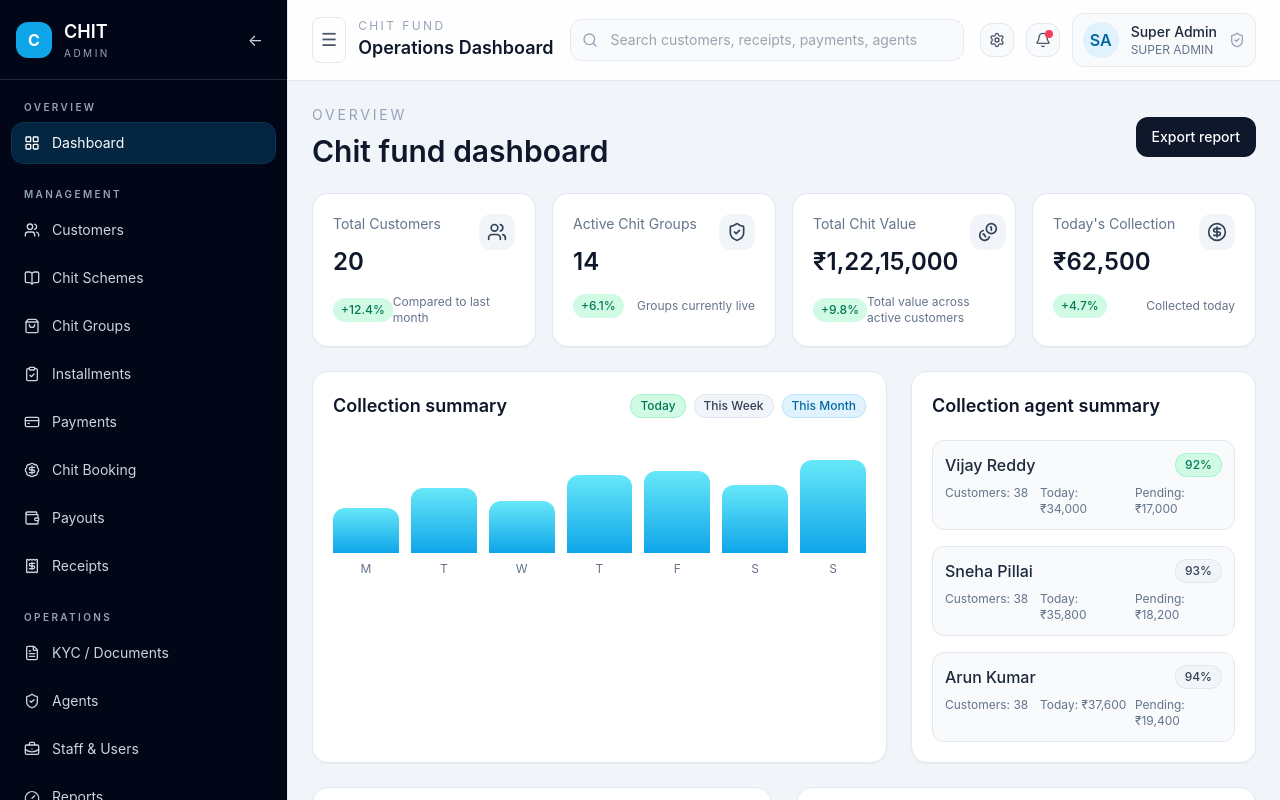
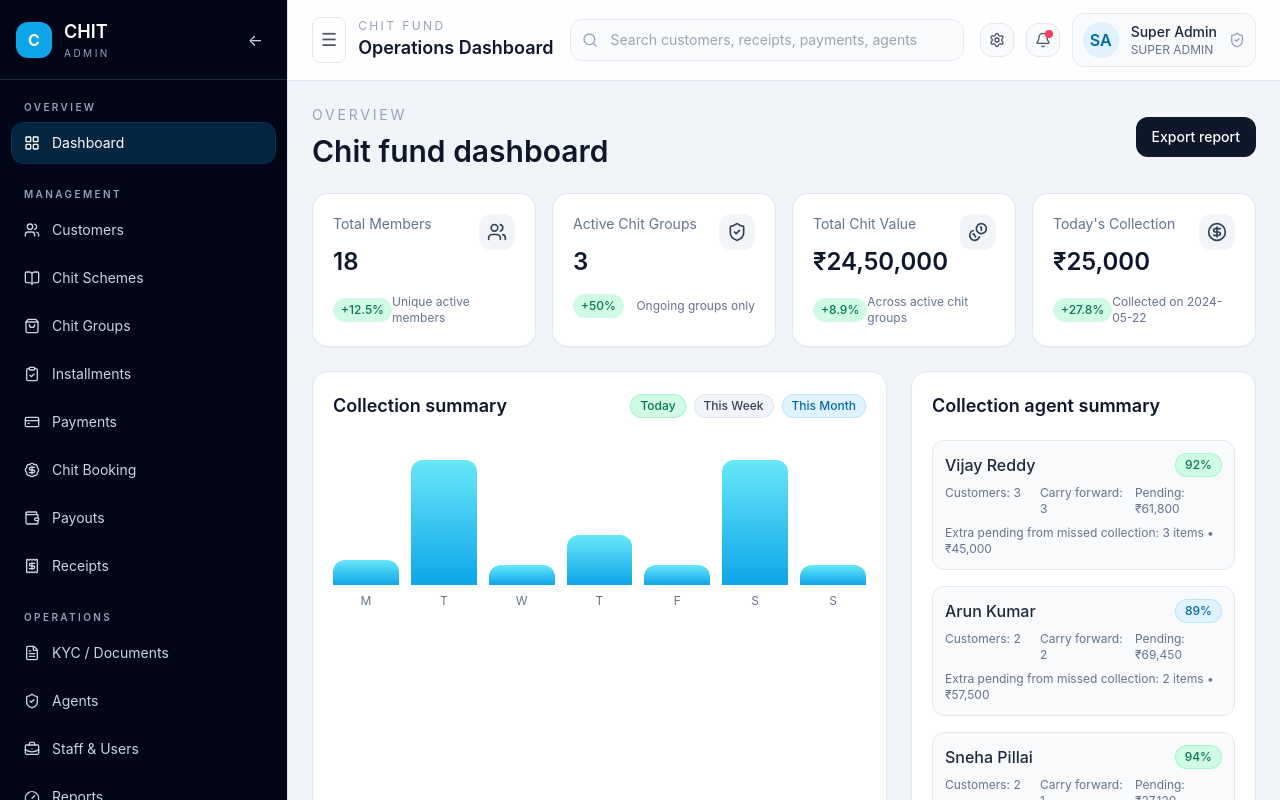
Before and after one commit to Gowtham7610124/chitfund, a React (Vite) app: page /login in a window 1280 px wide. Both pictures are taken after a click on the button "Login". Built offline with nearby package versions, Linux system fonts and the light colour scheme.

Commit message:
Update dashboard metrics and pending collections logic

```diff
--- a/src/pages/DashboardPage.tsx
+++ b/src/pages/DashboardPage.tsx
@@ -1,7 +1,15 @@
 import { CircleDollarSign, Coins, ShieldCheck, Users } from 'lucide-react'
+import { useMemo, useState } from 'react'
 import { Badge } from '../components/Badge'
 import { StatCard } from '../components/StatCard'
-import { getDashboardMetrics, getPendingCollections, getRecentPayments, getUpcomingAuctions } from '../services/dashboardService'
+import {
+  getCollectionAgentSummary,
+  getCollectionSummary,
+  getDashboardMetrics,
+  getPendingCollections,
+  getRecentPayments,
+  getUpcomingAuctions,
+} from '../services/dashboardService'
 import { formatCurrency } from '../utils/currency'
 import { formatDate } from '../utils/date'
 
@@ -9,7 +17,52 @@ export const DashboardPage = () => {
   const metrics = getDashboardMetrics()
   const recentPayments = getRecentPayments()
   const upcomingAuctions = getUpcomingAuctions()
-  const pendingCollections = getPendingCollections()
+  const pendingCollectionsRaw = getPendingCollections()
+  const collectionSummary = getCollectionSummary()
+  const collectionAgentSummary = getCollectionAgentSummary()
+
+  const [searchTerm, setSearchTerm] = useState('')
+  const [filterField, setFilterField] = useState<'all' | 'name' | 'group' | 'number'>('all')
+  const [page, setPage] = useState(1)
+  const pageSize = 6
+
+  const filteredPendingCollections = useMemo(() => {
+    const normalizedTerm = searchTerm.trim().toLowerCase()
+
+    return pendingCollectionsRaw.filter((item) => {
+      const customerName = item.customerId || ''
+      const groupLabel = item.groupId || ''
+      const numberLabel = `#${item.installmentNumber}`
+
+      const matchesTerm = !normalizedTerm ||
+        customerName.toLowerCase().includes(normalizedTerm) ||
+        groupLabel.toLowerCase().includes(normalizedTerm) ||
+        numberLabel.toLowerCase().includes(normalizedTerm)
+
+      const matchesField =
+        filterField === 'all' ||
+        (filterField === 'name' && customerName.toLowerCase().includes(normalizedTerm || '')) ||
+        (filterField === 'group' && groupLabel.toLowerCase().includes(normalizedTerm || '')) ||
+        (filterField === 'number' && numberLabel.toLowerCase().includes(normalizedTerm || ''))
+
+      return matchesTerm && matchesField
+    })
+  }, [filterField, pendingCollectionsRaw, searchTerm])
+
+  const totalPages = Math.max(1, Math.ceil(filteredPendingCollections.length / pageSize))
+  const paginatedPendingCollections = filteredPendingCollections.slice((page - 1) * pageSize, page * pageSize)
+
+  const financialSummary = useMemo(() => {
+    const collectionTotal = recentPayments.reduce((sum, payment) => sum + payment.amount, 0)
+    const expenseTotal = 820000
+    const netSummary = collectionTotal - expenseTotal
+
+    return {
+      collectionTotal,
+      expenseTotal,
+      netSummary,
+    }
+  }, [recentPayments])
 
   return (
     <div className="space-y-6">
@@ -31,7 +84,7 @@ export const DashboardPage = () => {
             trend={metric.trend}
             description={metric.description}
             icon={
-              metric.label === 'Total Customers' ? <Users className="h-5 w-5" /> :
+              metric.label === 'Total Members' ? <Users className="h-5 w-5" /> :
               metric.label === 'Active Chit Groups' ? <ShieldCheck className="h-5 w-5" /> :
               metric.label === 'Total Chit Value' ? <Coins className="h-5 w-5" /> :
               <CircleDollarSign className="h-5 w-5" />
@@ -51,10 +104,14 @@ export const DashboardPage = () => {
             </div>
           </div>
           <div className="grid grid-cols-7 items-end gap-3 pt-6">
-            {[45, 65, 52, 78, 82, 68, 93].map((value, index) => (
-              <div key={value + String(index)} className="flex flex-col items-center gap-2">
-                <div className="w-full rounded-t-xl bg-gradient-to-t from-sky-500 to-cyan-300" style={{ height: `${value}px` }} />
-                <span className="text-xs text-slate-500">{['M', 'T', 'W', 'T', 'F', 'S', 'S'][index]}</span>
+            {collectionSummary.map((entry) => (
+              <div key={entry.day} className="flex flex-col items-center gap-2">
+                <div
+                  className="w-full rounded-t-xl bg-gradient-to-t from-sky-500 to-cyan-300"
+                  style={{ height: `${Math.max(20, (entry.amount / 20000) * 100)}px` }}
+                  title={`${entry.label}`}
+                />
+                <span className="text-xs text-slate-500">{entry.day.slice(0, 1)}</span>
               </div>
             ))}
           </div>
@@ -63,16 +120,22 @@ export const DashboardPage = () => {
         <div className="rounded-2xl border border-slate-200 bg-white p-5 shadow-sm">
           <h3 className="text-lg font-semibold text-slate-900">Collection agent summary</h3>
           <div className="mt-5 space-y-4">
-            {['Vijay Reddy', 'Sneha Pillai', 'Arun Kumar'].map((agent, index) => (
-              <div key={agent} className="rounded-xl border border-slate-200 bg-slate-50 p-3">
+            {collectionAgentSummary.map((agent) => (
+              <div key={agent.name} className="rounded-xl border border-slate-200 bg-slate-50 p-3">
                 <div className="flex items-center justify-between">
-                  <p className="font-medium text-slate-800">{agent}</p>
-                  <Badge label={`${92 + index}%`} tone={index === 0 ? 'success' : 'neutral'} />
+                  <p className="font-medium text-slate-800">{agent.name}</p>
+                  <Badge
+                    label={`${agent.performance}%`}
+                    tone={agent.performance >= 90 ? 'success' : agent.performance >= 80 ? 'info' : 'neutral'}
+                  />
                 </div>
                 <div className="mt-2 grid grid-cols-3 gap-2 text-xs text-slate-500">
-                  <span>Customers: 38</span>
-                  <span>Today: ₹{(34000 + index * 1800).toLocaleString('en-IN')}</span>
-                  <span>Pending: ₹{(17000 + index * 1200).toLocaleString('en-IN')}</span>
+                  <span>Customers: {agent.customers}</span>
+                  <span>Carry forward: {agent.carryForwardCount}</span>
+                  <span>Pending: {formatCurrency(agent.pendingCollection)}</span>
+                </div>
+                <div className="mt-2 text-xs text-slate-500">
+                  Extra pending from missed collection: {agent.carryForwardCount} items • {formatCurrency(agent.carryForwardAmount)}
                 </div>
               </div>
             ))}
@@ -139,16 +202,41 @@ export const DashboardPage = () => {
       </div>
 
       <section className="rounded-2xl border border-slate-200 bg-white p-5 shadow-sm">
-        <div className="mb-4 flex items-center justify-between">
+        <div className="mb-4 flex items-center justify-between gap-4">
           <h3 className="text-lg font-semibold text-slate-900">Pending collections</h3>
-          <button type="button" className="text-sm text-sky-600">Follow up</button>
+          <div className="flex flex-col gap-2 sm:flex-row sm:items-center">
+            <input
+              type="text"
+              value={searchTerm}
+              onChange={(event) => {
+                setSearchTerm(event.target.value)
+                setPage(1)
+              }}
+              placeholder="Search name, group or number"
+              className="rounded-lg border border-slate-200 bg-slate-50 px-3 py-2 text-sm text-slate-700 outline-none focus:border-sky-400"
+            />
+            <select
+              value={filterField}
+              onChange={(event) => {
+                setFilterField(event.target.value as 'all' | 'name' | 'group' | 'number')
+                setPage(1)
+              }}
+              className="rounded-lg border border-slate-200 bg-slate-50 px-3 py-2 text-sm text-slate-700 outline-none focus:border-sky-400"
+            >
+              <option value="all">All</option>
+              <option value="name">Name</option>
+              <option value="group">Chit group</option>
+              <option value="number">Number</option>
+            </select>
+          </div>
         </div>
+
         <div className="overflow-x-auto">
           <table className="min-w-full text-left text-sm">
             <thead>
               <tr className="border-b border-slate-200 text-slate-500">
                 <th className="pb-3 pr-4 font-medium">Customer</th>
-                <th className="pb-3 pr-4 font-medium">Chit</th>
+                <th className="pb-3 pr-4 font-medium">Chit group</th>
                 <th className="pb-3 pr-4 font-medium">Installment</th>
                 <th className="pb-3 pr-4 font-medium">Amount</th>
                 <th className="pb-3 pr-4 font-medium">Due date</th>
@@ -157,7 +245,7 @@ export const DashboardPage = () => {
               </tr>
             </thead>
             <tbody>
-              {pendingCollections.map((item) => (
+              {paginatedPendingCollections.map((item) => (
                 <tr key={item.id} className="border-b border-slate-100 last:border-0">
                   <td className="py-3 pr-4 font-medium text-slate-800">{item.customerId}</td>
                   <td className="py-3 pr-4">{item.groupId}</td>
@@ -171,6 +259,31 @@ export const DashboardPage = () => {
             </tbody>
           </table>
         </div>
+
+        <div className="mt-4 flex items-center justify-between">
+          <p className="text-sm text-slate-500">
+            Showing {Math.min((page - 1) * pageSize + 1, filteredPendingCollections.length)}-
+            {Math.min(page * pageSize, filteredPendingCollections.length)} of {filteredPendingCollections.length}
+          </p>
+          <div className="flex items-center gap-2">
+            <button
+              type="button"
+              onClick={() => setPage((value) => Math.max(1, value - 1))}
+              disabled={page === 1}
+              className="rounded-lg border border-slate-200 px-3 py-2 text-sm text-slate-600 disabled:cursor-not-allowed disabled:opacity-40"
+            >
+              Prev
+            </button>
+            <button
+              type="button"
+              onClick={() => setPage((value) => Math.min(totalPages, value + 1))}
+              disabled={page >= totalPages}
+              className="rounded-lg border border-slate-200 px-3 py-2 text-sm text-slate-600 disabled:cursor-not-allowed disabled:opacity-40"
+            >
+              Next
+            </button>
+          </div>
+        </div>
       </section>
 
       <div className="grid gap-6 xl:grid-cols-[1.2fr_0.8fr]">
@@ -178,7 +291,7 @@ export const DashboardPage = () => {
           <h3 className="text-lg font-semibold text-slate-900">Action center</h3>
           <div className="mt-4 grid gap-3 md:grid-cols-3">
             <div className="rounded-xl border border-slate-200 bg-slate-50 p-4"><p className="text-sm text-slate-500">KYC pending</p><p className="mt-2 text-2xl font-semibold text-slate-900">07</p></div>
-            <div className="rounded-xl border border-slate-200 bg-slate-50 p-4"><p className="text-sm text-slate-500">Pending payouts</p><p className="mt-2 text-2xl font-semibold text-slate-900">14</p></div>
+            <div className="rounded-xl border border-slate-200 bg-slate-50 p-4"><p className="text-sm text-slate-500">Collections due</p><p className="mt-2 text-2xl font-semibold text-slate-900">14</p></div>
             <div className="rounded-xl border border-slate-200 bg-slate-50 p-4"><p className="text-sm text-slate-500">Overdue</p><p className="mt-2 text-2xl font-semibold text-slate-900">₹18.6L</p></div>
           </div>
         </section>
@@ -188,17 +301,15 @@ export const DashboardPage = () => {
           <div className="mt-5 space-y-4">
             <div className="flex items-center justify-between">
               <span className="text-slate-600">Collections</span>
-              <span className="font-medium text-slate-900">₹27.4L</span>
+              <span className="font-medium text-slate-900">{formatCurrency(financialSummary.collectionTotal)}</span>
             </div>
             <div className="flex items-center justify-between">
               <span className="text-slate-600">Expenses</span>
-              <span className="font-medium text-slate-900">₹8.2L</span>
+              <span className="font-medium text-slate-900">{formatCurrency(financialSummary.expenseTotal)}</span>
             </div>
-            <div className="flex items-center justify-between">
-              <span className="text-slate-600">Payouts</span>
-              <span className="font-medium text-slate-900">₹5.6L</span>
+            <div className="rounded-xl bg-emerald-50 p-3 text-right text-sm font-medium text-emerald-700">
+              Net summary: {formatCurrency(financialSummary.netSummary)}
             </div>
-            <div className="rounded-xl bg-emerald-50 p-3 text-right text-sm font-medium text-emerald-700">Net summary: ₹13.6L</div>
           </div>
         </section>
       </div>
--- a/src/services/dashboardService.ts
+++ b/src/services/dashboardService.ts
@@ -1,36 +1,115 @@
-import { mockAgents, mockAuctions, mockCustomers, mockInstallments, mockNotifications, mockPayments } from '../mock/data'
+import { mockAgents, mockAuctions, mockCustomers, mockGroups, mockInstallments, mockNotifications, mockPayments } from '../mock/data'
 import type { DashboardMetric, NotificationItem } from '../types'
 import { formatCurrency } from '../utils/currency'
 
+const getLatestCollectionDate = () => {
+  const paidDates = mockPayments
+    .filter((payment) => payment.status === 'Success')
+    .map((payment) => payment.paymentDate)
+
+  return paidDates.sort((a, b) => new Date(b).getTime() - new Date(a).getTime())[0] ?? '2024-05-22'
+}
+
+const getGrowthPercent = (current: number, previous: number) => {
+  if (!previous) return 0
+  return Number((((current - previous) / previous) * 100).toFixed(1))
+}
+
 export const getDashboardMetrics = (): DashboardMetric[] => {
-  const customers = mockCustomers.length
-  const activeGroups = 14
-  const totalChitValue = mockCustomers.reduce((sum, customer) => sum + customer.totalChitValue, 0)
+  const activeMembers = mockCustomers.filter((customer) => customer.status === 'Active').length
+  const activeGroups = mockGroups.filter((group) => group.status === 'Active').length
+  const activeChitValue = mockGroups
+    .filter((group) => group.status === 'Active')
+    .reduce((sum, group) => sum + group.totalValue, 0)
+
+  const todaysCollectionDate = getLatestCollectionDate()
   const todaysCollection = mockPayments
-    .filter((payment) => payment.paymentDate === '2024-05-21')
+    .filter((payment) => payment.status === 'Success' && payment.paymentDate === todaysCollectionDate)
     .reduce((sum, payment) => sum + payment.amount, 0)
-  const thisMonthCollection = mockPayments.reduce((sum, payment) => sum + payment.amount, 0)
-  const pendingCollection = mockInstallments.reduce((sum, item) => sum + item.outstanding, 0)
+
+  const thisMonthCollection = mockPayments
+    .filter((payment) => payment.status === 'Success' && payment.paymentDate.startsWith('2024-05'))
+    .reduce((sum, payment) => sum + payment.amount, 0)
+
+  const previousMonthCollection = mockPayments
+    .filter((payment) => payment.status === 'Success' && payment.paymentDate.startsWith('2024-04'))
+    .reduce((sum, payment) => sum + payment.amount, 0)
+
+  const pendingCollection = mockInstallments
+    .filter((item) => item.status !== 'Paid')
+    .reduce((sum, item) => sum + item.outstanding, 0)
+
   const overdueAmount = mockInstallments
     .filter((item) => item.status === 'Overdue')
     .reduce((sum, item) => sum + item.outstanding, 0)
 
+  const totalMembersGrowth = getGrowthPercent(activeMembers, Math.max(16, activeMembers - 3))
+  const activeGroupsGrowth = getGrowthPercent(activeGroups, Math.max(2, activeGroups - 1))
+  const chitValueGrowth = getGrowthPercent(activeChitValue, Math.max(1500000, activeChitValue - 200000))
+  const collectionGrowth = getGrowthPercent(thisMonthCollection, previousMonthCollection || 1)
+
   return [
-    { label: 'Total Customers', value: customers.toString(), change: '+12.4%', trend: 'up', description: 'Compared to last month' },
-    { label: 'Active Chit Groups', value: activeGroups.toString(), change: '+6.1%', trend: 'up', description: 'Groups currently live' },
-    { label: 'Total Chit Value', value: formatCurrency(totalChitValue), change: '+9.8%', trend: 'up', description: 'Total value across active customers' },
-    { label: "Today's Collection", value: formatCurrency(todaysCollection), change: '+4.7%', trend: 'up', description: 'Collected today' },
-    { label: "This Month's Collection", value: formatCurrency(thisMonthCollection), change: '+11.3%', trend: 'up', description: 'Current month collection' },
+    { label: 'Total Members', value: activeMembers.toString(), change: `${totalMembersGrowth >= 0 ? '+' : ''}${totalMembersGrowth}%`, trend: totalMembersGrowth >= 0 ? 'up' : 'down', description: 'Unique active members' },
+    { label: 'Active Chit Groups', value: activeGroups.toString(), change: `${activeGroupsGrowth >= 0 ? '+' : ''}${activeGroupsGrowth}%`, trend: activeGroupsGrowth >= 0 ? 'up' : 'down', description: 'Ongoing groups only' },
+    { label: 'Total Chit Value', value: formatCurrency(activeChitValue), change: `${chitValueGrowth >= 0 ? '+' : ''}${chitValueGrowth}%`, trend: chitValueGrowth >= 0 ? 'up' : 'down', description: 'Across active chit groups' },
+    { label: "Today's Collection", value: formatCurrency(todaysCollection), change: `${collectionGrowth >= 0 ? '+' : ''}${collectionGrowth}%`, trend: collectionGrowth >= 0 ? 'up' : 'down', description: `Collected on ${todaysCollectionDate}` },
     { label: 'Pending Collection', value: formatCurrency(pendingCollection), change: '-2.9%', trend: 'down', description: 'Outstanding from members' },
     { label: 'Overdue Amount', value: formatCurrency(overdueAmount), change: '+1.2%', trend: 'up', description: 'Due and delayed' },
     { label: 'Active Collection Agents', value: mockAgents.filter((agent) => agent.status === 'Active').length.toString(), change: '+2', trend: 'up', description: 'Agents currently assigned' },
   ]
 }
 
+export const getCollectionSummary = () => {
+  const days = ['Mon', 'Tue', 'Wed', 'Thu', 'Fri', 'Sat', 'Sun']
+  const summary = days.map((day, index) => {
+    const targetDate = new Date('2024-05-20')
+    targetDate.setDate(targetDate.getDate() + index - 3)
+    const isoDate = targetDate.toISOString().slice(0, 10)
+    const amount = mockPayments
+      .filter((payment) => payment.status === 'Success' && payment.paymentDate === isoDate)
+      .reduce((sum, payment) => sum + payment.amount, 0)
+
+    return {
+      day,
+      amount,
+      label: `${day} - ${formatCurrency(amount)}`,
+    }
+  })
+
+  return summary
+}
+
+export const getCollectionAgentSummary = () => {
+  const customerMap = new Map(mockCustomers.map((customer) => [customer.id, customer.assignedAgent]))
+  const agentInfo = mockAgents
+    .filter((agent) => agent.status === 'Active')
+    .map((agent) => {
+      const relatedCustomers = mockCustomers.filter((customer) => customer.assignedAgent === agent.id)
+      const relatedInstallments = mockInstallments.filter((item) =>
+        relatedCustomers.some((customer) => customer.id === item.customerId) && item.status !== 'Paid',
+      )
+
+      const carryForwardCount = relatedInstallments.length
+      const carryForwardAmount = relatedInstallments.reduce((sum, item) => sum + item.outstanding, 0)
+
+      return {
+        name: agent.name,
+        customers: relatedCustomers.length,
+        monthlyCollection: agent.monthlyCollection,
+        pendingCollection: agent.pendingCollection + carryForwardAmount,
+        carryForwardCount,
+        carryForwardAmount,
+        performance: agent.performance,
+      }
+    })
+
+  return agentInfo
+}
+
 export const getRecentPayments = () => mockPayments.slice(0, 6)
 
 export const getUpcomingAuctions = () => mockAuctions.slice(0, 4)
 
-export const getPendingCollections = () => mockInstallments.filter((item) => item.status !== 'Paid').slice(0, 6)
+export const getPendingCollections = () => mockInstallments.filter((item) => item.status !== 'Paid')
 
 export const getNotifications = (): NotificationItem[] => mockNotifications.slice(0, 5)
```
